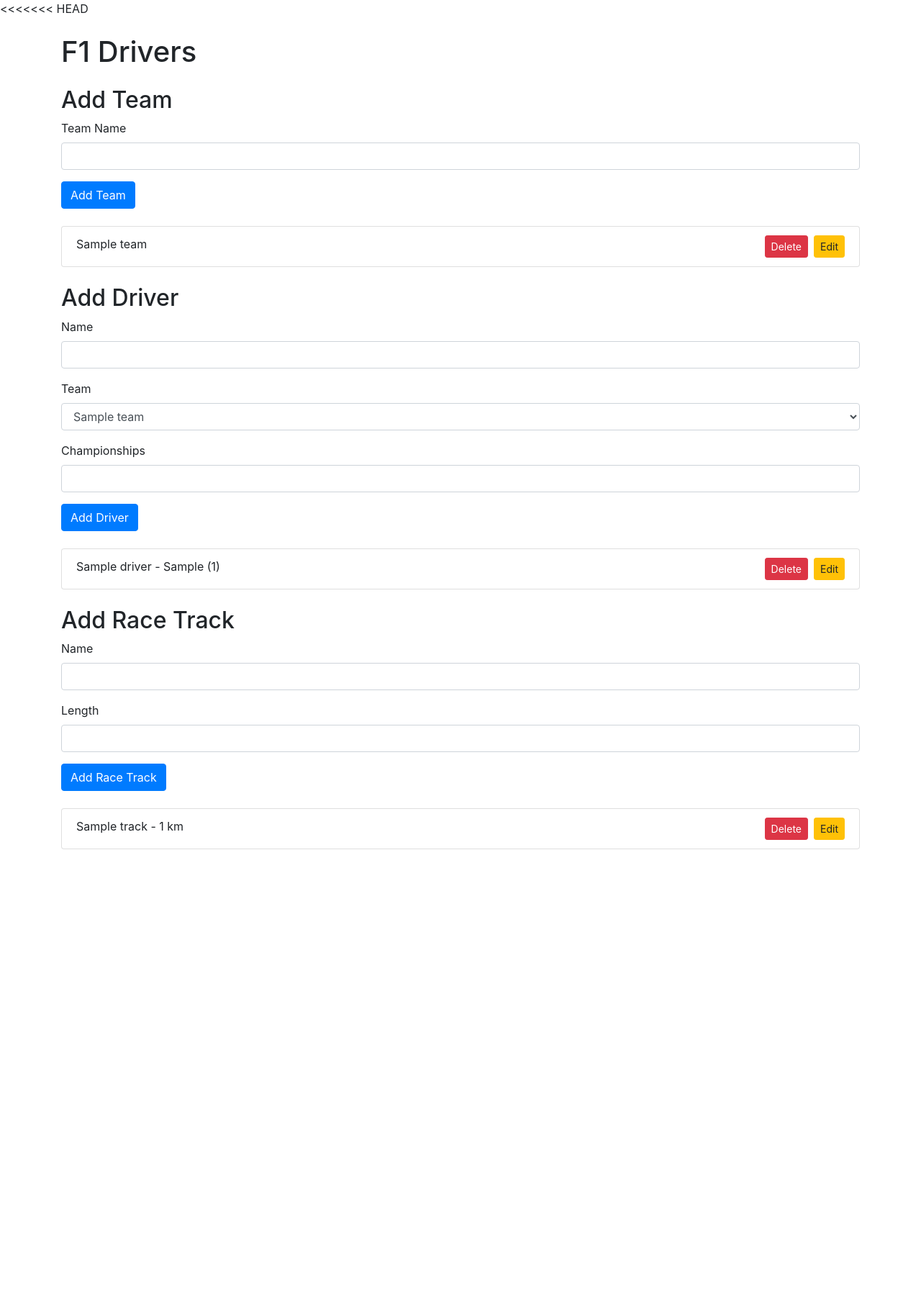
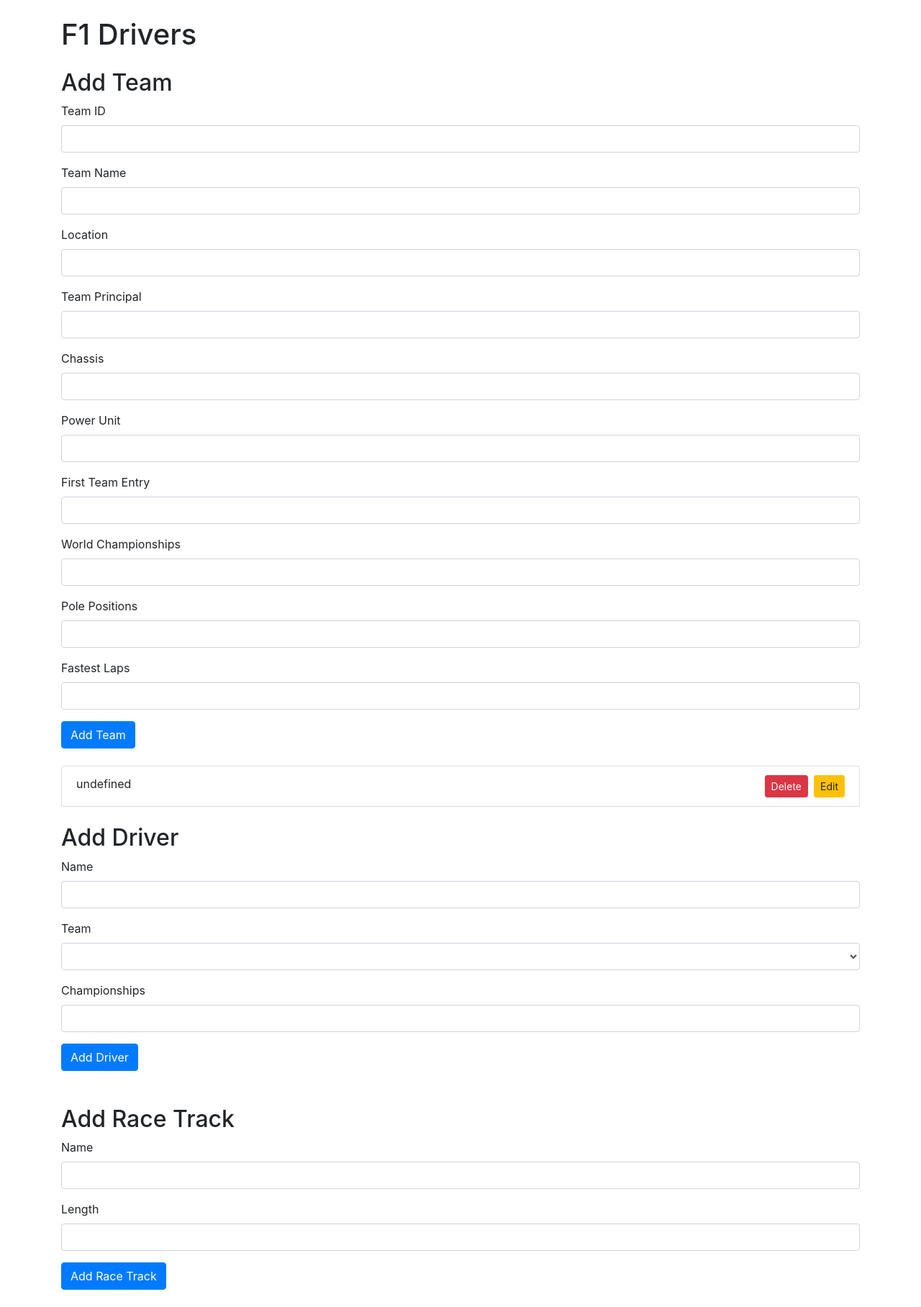
Before and after one commit to klepkowski/CS425-Database-App, a Flask app: page / in a window 1280 px wide. Shown: the whole page at 72% size. Before the commit the page ends 1180 px from the top, so only its background shows below. Run offline with Flask 3, Linux system fonts and the light colour scheme; tables that the repository leaves empty or names only in its code hold one stand-in row (values such as "Sample post"); lists and menus that the app fills with data are empty; some libraries are stand-ins or nearby versions.

Commit message:
Import mysql.connector Implement functions for database connect and close Rewrite app routes to use cursor & SQL statements Add all fields from database into html form Update create, update, delete functions

```diff
--- a/app.py
+++ b/app.py
@@ -1,9 +1,12 @@
 from flask import Flask, request, jsonify, render_template
 from flask_sqlalchemy import SQLAlchemy
 from flask_cors import CORS
+import mysql.connector
+from mysql.connector import Error, IntegrityError
 
 app = Flask(__name__)
-CORS(app)
+
+# CORS(app)
 app.config['SQLALCHEMY_DATABASE_URI'] = 'sqlite:///f1.db'
 app.config['SQLALCHEMY_TRACK_MODIFICATIONS'] = False
 db = SQLAlchemy(app)
@@ -31,6 +34,23 @@
 
     def __repr__(self):
         return f'<RaceTrack {self.name}>'
+
+def create_connection():
+    try:
+        connection = mysql.connector.connect(
+            host="localhost",
+            user="root",
+            password="0406",
+            database="formula1"
+        )
+        if connection.is_connected():
+            return connection
+    except Error as e:
+        print(e)
+
+def close_connection(connection):
+    if connection.is_connected():
+        connection.close()
 
 @app.route('/')
 def index():
@@ -72,36 +92,97 @@
 
 @app.route('/teams', methods=['GET'])
 def get_teams():
-    teams = Team.query.all()
-    return jsonify([{'id': team.id, 'name': team.name} for team in teams])
+    connection = create_connection()
+    if connection is None:
+        return jsonify({"error": "Failed to connect to the database"}), 500
+
+    cursor = connection.cursor(dictionary=True)
+    cursor.execute("SELECT * FROM team")
+    teams = cursor.fetchall()
+    cursor.close()
+    close_connection(connection)
+    return jsonify(teams), 200
 
 @app.route('/teams', methods=['POST'])
 def add_team():
-    data = request.get_json()
-    new_team = Team(name=data['name'])
-    db.session.add(new_team)
-    db.session.commit()
-    return jsonify({'message': 'Team added successfully'}), 201
+    data = request.json
+    connection = create_connection()
+    if connection is None:
+        return jsonify({"error": "Failed to connect to the database"}), 500
+
+    cursor = connection.cursor()
+    try:
+        cursor.execute("""
+            INSERT INTO team (TeamID, Name, Location, TeamPrincipal, Chassis, PowerUnit, FirstTeamEntry, WorldChampionships, PolePositions, FastestLaps)
+            VALUES (%s, %s, %s, %s, %s, %s, %s, %s, %s, %s)
+        """, (data['team_id'], data['name'], data['location'], data['team_principal'], data['chassis'], data['power_unit'], data['first_team_entry'], data['world_championships'], data['pole_positions'], data['fastest_laps']))
+        connection.commit()
+        return jsonify({"message": "Team added successfully!"}), 201
+    except IntegrityError as e:
+        if e.errno == 1062:
+            return jsonify({"error": "Duplicate entry"}), 409
+        else:
+            return jsonify({"error": str(e)}), 400
+    except Error as e:
+        return jsonify({"error": str(e)}), 400
+    finally:
+        cursor.close()
+        close_connection(connection)
 
 @app.route('/teams/<int:id>', methods=['PUT'])
 def update_team(id):
-    data = request.get_json()
-    team = Team.query.get_or_404(id)
-    team.name = data['name']
-    db.session.commit()
-    return jsonify({'message': 'Team updated successfully'})
+    data = request.json
+    connection = create_connection()
+    if connection is None:
+        return jsonify({"error": "Failed to connect to the database"}), 500
+
+    cursor = connection.cursor()
+    try:
+        cursor.execute("""
+            UPDATE team
+            SET Name = %s, Location = %s, TeamPrincipal = %s, Chassis = %s, PowerUnit = %s, FirstTeamEntry = %s, WorldChampionships = %s, PolePositions = %s, FastestLaps = %s
+            WHERE TeamID = %s
+        """, (data['name'], data['location'], data['team_principal'], data['chassis'], data['power_unit'], data['first_team_entry'], data['world_championships'], data['pole_positions'], data['fastest_laps'], id))
+        connection.commit()
+        return jsonify({"message": "Team updated successfully!"}), 200
+    except Error as e:
+        return jsonify({"error": str(e)}), 400
+    finally:
+        cursor.close()
+        close_connection(connection)
 
 @app.route('/teams/<int:id>', methods=['DELETE'])
 def delete_team(id):
-    team = Team.query.get_or_404(id)
-    db.session.delete(team)
-    db.session.commit()
-    return jsonify({'message': 'Team deleted successfully'})
+    connection = create_connection()
+    if connection is None:
+        return jsonify({"error": "Failed to connect to the database"}), 500
+
+    cursor = connection.cursor()
+    try:
+        cursor.execute("DELETE FROM team WHERE TeamID = %s", (id,))
+        connection.commit()
+        return jsonify({"message": "Team deleted successfully!"}), 200
+    except Error as e:
+        return jsonify({"error": str(e)}), 400
+    finally:
+        cursor.close()
+        close_connection(connection)
 
 @app.route('/teams/<int:id>', methods=['GET'])
 def get_team(id):
-    team = Team.query.get_or_404(id)
-    return jsonify({'id': team.id, 'name': team.name})
+    connection = create_connection()
+    if connection is None:
+        return jsonify({"error": "Failed to connect to the database"}), 500
+
+    cursor = connection.cursor(dictionary=True)
+    cursor.execute("SELECT * FROM team WHERE TeamID = %s", (id,))
+    team = cursor.fetchone()
+    cursor.close()
+    close_connection(connection)
+    if team:
+        return jsonify(team), 200
+    else:
+        return jsonify({"error": "Team not found"}), 404
 
 @app.route('/drivers', methods=['GET'])
 def get_drivers():
--- a/templates/index.html
+++ b/templates/index.html
@@ -1,11 +1,47 @@
-<<<<<<< HEAD {% extends "base.html" %} {% block content %}
+{% extends "base.html" %} {% block content %}
 <h1 class="mt-4">F1 Drivers</h1>
 
 <h2 class="mt-4">Add Team</h2>
 <form id="team-form" class="mb-4">
 	<div class="form-group">
+		<label for="team-id">Team ID</label>
+		<input type="text" class="form-control" id="team-id" name="team-id" required />
+	</div>
+	<div class="form-group">
 		<label for="team-name">Team Name</label>
 		<input type="text" class="form-control" id="team-name" name="team-name" required />
+	</div>
+	<div class="form-group">
+		<label for="location">Location</label>
+		<input type="text" class="form-control" id="location" name="location" required />
+	</div>
+	<div class="form-group">
+		<label for="team-principal">Team Principal</label>
+		<input type="text" class="form-control" id="team-principal" name="team-principal" required />
+	</div>
+	<div class="form-group">
+		<label for="chassis">Chassis</label>
+		<input type="text" class="form-control" id="chassis" name="chassis" required />
+	</div>
+	<div class="form-group">
+		<label for="power-unit">Power Unit</label>
+		<input type="text" class="form-control" id="power-unit" name="power-unit" required />
+	</div>
+	<div class="form-group">
+		<label for="first-team-entry">First Team Entry</label>
+		<input type="text" class="form-control" id="first-team-entry" name="first-team-entry" required />
+	</div>
+	<div class="form-group">
+		<label for="world-championships">World Championships</label>
+		<input type="number" class="form-control" id="world-championships" name="world-championships" required />
+	</div>
+	<div class="form-group">
+		<label for="pole-positions">Pole Positions</label>
+		<input type="number" class="form-control" id="pole-positions" name="pole-positions" required />
+	</div>
+	<div class="form-group">
+		<label for="fastest-laps">Fastest Laps</label>
+		<input type="number" class="form-control" id="fastest-laps" name="fastest-laps" required />
 	</div>
 	<button type="submit" class="btn btn-primary">Add Team</button>
 	<button type="button" class="btn btn-secondary" id="update-team" style="display: none">Update Team</button>
@@ -52,13 +88,22 @@
 <script>
 	$(document).ready(function () {
 		fetchTeams();
-		fetchDrivers();
-		fetchRaceTracks();
+		//fetchDrivers();
+		//fetchRaceTracks();
 
 		$("#team-form").submit(function (event) {
 			event.preventDefault();
 			var team = {
+				team_id: $("#team-id").val(),
 				name: $("#team-name").val(),
+				location: $("#location").val(),
+				team_principal: $("#team-principal").val(),
+				chassis: $("#chassis").val(),
+				power_unit: $("#power-unit").val(),
+				first_team_entry: $("#first-team-entry").val(),
+				world_championships: $("#world-championships").val(),
+				pole_positions: $("#pole-positions").val(),
+				fastest_laps: $("#fastest-laps").val(),
 			};
 
 			$.ajax({
@@ -79,7 +124,16 @@
 		$("#update-team").click(function () {
 			var teamId = $(this).data("id");
 			var team = {
+				team_id: $("#team-id").val(),
 				name: $("#team-name").val(),
+				location: $("#location").val(),
+				team_principal: $("#team-principal").val(),
+				chassis: $("#chassis").val(),
+				power_unit: $("#power-unit").val(),
+				first_team_entry: $("#first-team-entry").val(),
+				world_championships: $("#world-championships").val(),
+				pole_positions: $("#pole-positions").val(),
+				fastest_laps: $("#fastest-laps").val(),
 			};
 
 			$.ajax({
@@ -96,6 +150,7 @@
 				error: function (xhr, status, error) {
 					console.error("Error:", error);
 				},
+			});
 		});
 	});
 
@@ -144,7 +199,6 @@
 			error: function (xhr, status, error) {
 				console.error("Error:", error);
 			},
-			});
 		});
 	});
 
@@ -196,16 +250,12 @@
 
 	function fetchTeams() {
 		$.get("/teams", function (teams) {
-			$("#team").empty();
 			$("#teams-list").empty();
 			teams.forEach(function (team) {
-				var option = `<option value="${team.name}">${team.name}</option>`;
-				$("#team").append(option);
-
 				var teamItem = `<li class="list-group-item">
-                    ${team.name}
-                    <button class="btn btn-sm btn-warning float-right ml-2" onclick="editTeam(${team.id})">Edit</button>
-                    <button class="btn btn-sm btn-danger float-right" onclick="deleteTeam(${team.id})">Delete</button>
+                ${team.Name}
+                <button class="btn btn-sm btn-warning float-right ml-2" onclick="editTeam('${team.TeamID}')">Edit</button>
+                <button class="btn btn-sm btn-danger float-right" onclick="deleteTeam('${team.TeamID}')">Delete</button>
             </li>`;
 				$("#teams-list").append(teamItem);
 			});
@@ -251,7 +301,16 @@
 
 	function editTeam(id) {
 		$.get("/teams/" + id, function (team) {
-			$("#team-name").val(team.name);
+			$("#team-id").val(team.TeamID);
+			$("#team-name").val(team.Name);
+			$("#location").val(team.Location);
+			$("#team-principal").val(team.TeamPrincipal);
+			$("#chassis").val(team.Chassis);
+			$("#power-unit").val(team.PowerUnit);
+			$("#first-team-entry").val(team.FirstTeamEntry);
+			$("#world-championships").val(team.WorldChampionships);
+			$("#pole-positions").val(team.PolePositions);
+			$("#fastest-laps").val(team.FastestLaps);
 			$("#update-team").data("id", id).show();
 			$("#team-form button[type=submit]").hide();
 		});
```
Lines whose indentation alone changed are shown as unchanged.
